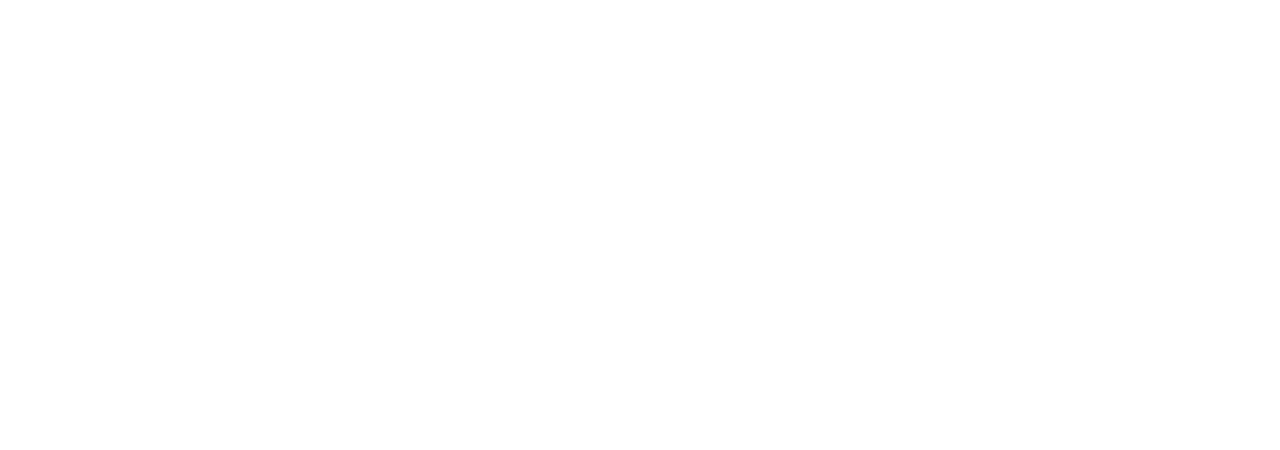
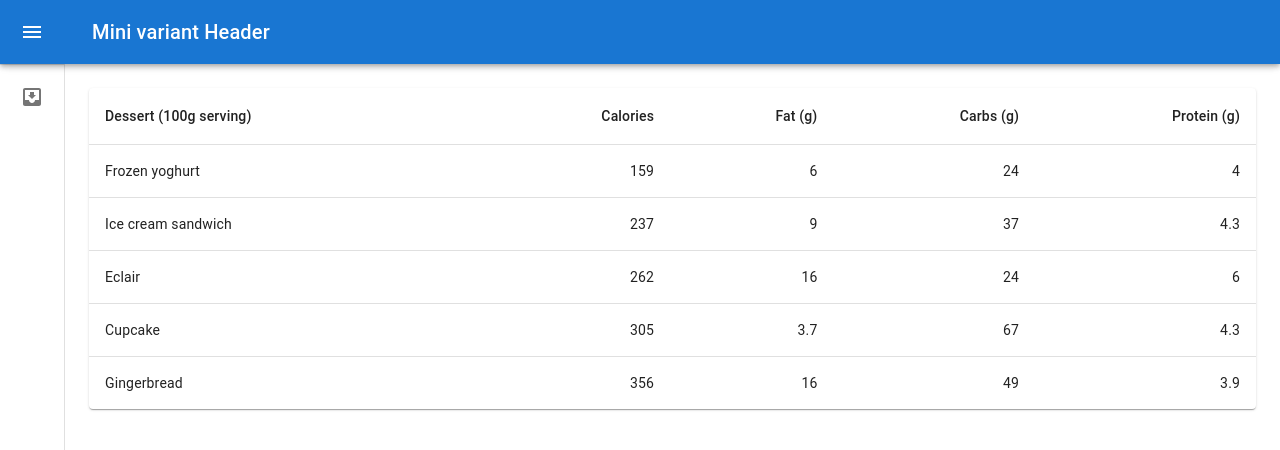
Before and after one commit to tanmaymazumdar19/zerobug-web, a React (Vite) app: page /company/get-hired in a window 1280 px wide. Before the commit this address had no page. Shown: the top 450 px of the page. Built offline with nearby package versions, Linux system fonts and the light colour scheme.

Commit message:
create get-hired table

```diff
--- /dev/null
+++ b/src/pages/Company/GetHired.tsx
@@ -0,0 +1,59 @@
+import Table from "@mui/material/Table";
+import TableBody from "@mui/material/TableBody";
+import TableCell from "@mui/material/TableCell";
+import TableContainer from "@mui/material/TableContainer";
+import TableHead from "@mui/material/TableHead";
+import TableRow from "@mui/material/TableRow";
+import Paper from "@mui/material/Paper";
+
+function createData(
+  name: string,
+  calories: number,
+  fat: number,
+  carbs: number,
+  protein: number
+) {
+  return { name, calories, fat, carbs, protein };
+}
+
+const rows = [
+  createData("Frozen yoghurt", 159, 6.0, 24, 4.0),
+  createData("Ice cream sandwich", 237, 9.0, 37, 4.3),
+  createData("Eclair", 262, 16.0, 24, 6.0),
+  createData("Cupcake", 305, 3.7, 67, 4.3),
+  createData("Gingerbread", 356, 16.0, 49, 3.9),
+];
+
+export default function GetHired() {
+  return (
+    <TableContainer component={Paper}>
+      <Table sx={{ minWidth: 650 }} aria-label="simple table">
+        <TableHead>
+          <TableRow>
+            <TableCell>Dessert (100g serving)</TableCell>
+            <TableCell align="right">Calories</TableCell>
+            <TableCell align="right">Fat&nbsp;(g)</TableCell>
+            <TableCell align="right">Carbs&nbsp;(g)</TableCell>
+            <TableCell align="right">Protein&nbsp;(g)</TableCell>
+          </TableRow>
+        </TableHead>
+        <TableBody>
+          {rows.map((row) => (
+            <TableRow
+              key={row.name}
+              sx={{ "&:last-child td, &:last-child th": { border: 0 } }}
+            >
+              <TableCell component="th" scope="row">
+                {row.name}
+              </TableCell>
+              <TableCell align="right">{row.calories}</TableCell>
+              <TableCell align="right">{row.fat}</TableCell>
+              <TableCell align="right">{row.carbs}</TableCell>
+              <TableCell align="right">{row.protein}</TableCell>
+            </TableRow>
+          ))}
+        </TableBody>
+      </Table>
+    </TableContainer>
+  );
+}
--- a/src/pages/Login/index.tsx
+++ b/src/pages/Login/index.tsx
@@ -2,6 +2,7 @@
 import { Box, Stack, Paper, Button, Typography } from "@mui/material";
 import InputTypeTextAndEmail from "../../components/Reuseable/Inputcomp";
 import { StyledForm } from "./style";
+
 const defaultValues = {
   email: "",
   password: "",
@@ -17,7 +18,6 @@
     handleSubmit,
     formState: { errors },
     reset,
-    setValue,
   } = useForm({ defaultValues });
 
   const loginSectionStyle = {
--- a/src/route.tsx
+++ b/src/route.tsx
@@ -1,9 +1,9 @@
 import { JSXElementConstructor, ReactElement, lazy } from "react";
-import { useRoutes } from "react-router-dom";
+import { Outlet, useRoutes } from "react-router-dom";
 
 const Layout = lazy(() => import("./components/Layout"));
-
-const Login = lazy(() => import("./Pages/Login/index"));
+const Login = lazy(() => import("./pages/Login"));
+const GetHired = lazy(() => import("./pages/Company/GetHired"));
 
 export default function PublicRoutes(): ReactElement<
   any,
@@ -20,7 +20,13 @@
         },
         {
           path: "/company",
-          element: <h1>Company Page</h1>,
+          element: <Outlet />,
+          children: [
+            {
+              path: "get-hired",
+              element: <GetHired />,
+            },
+          ],
         },
       ],
     },
```
Also changed, not shown: src/components/reusable/index.tsx (deleted).
